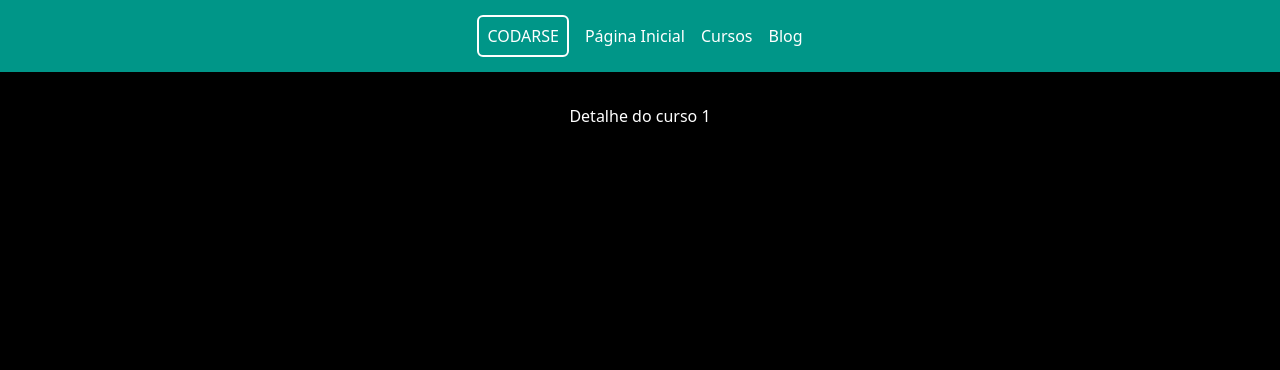
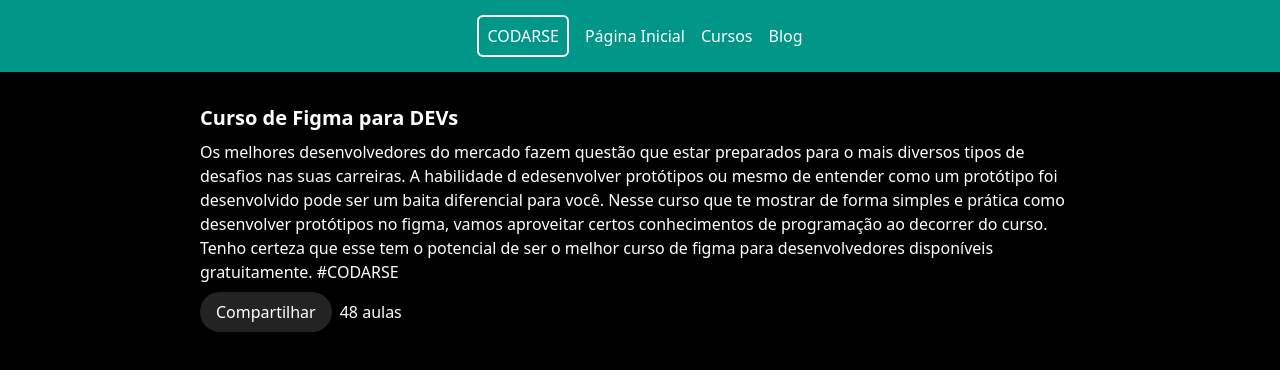
Before and after one commit to Lcgomes-arch/Projeto-Codarse, a Next.js app in the folder youtube-nextjs-course-plataform/: page /cursos/1 in a window 1280 px wide. Shown: the top 370 px of the page. Built offline with nearby package versions, Linux system fonts and the light colour scheme.

Commit message:
Add course header component

```diff
--- a/youtube-nextjs-course-plataform/app/cursos/[id]/page.tsx
+++ b/youtube-nextjs-course-plataform/app/cursos/[id]/page.tsx
@@ -1,3 +1,4 @@
+import { CourseHeader } from "@/app/header/course-header/CourseHeader";
 import { Metadata } from "next";
 
 interface Props {
@@ -18,7 +19,11 @@
 
     return(
         <main className='mt-8 flex justify-center'>
-            Detalhe do curso {params.id}
+            <div className= ' w-full min-[880px]:max-w-[880px]'>
+               <CourseHeader
+
+               />
+            </div>
         </main>
     )
 }
--- a/youtube-nextjs-course-plataform/app/cursos/page.tsx
+++ b/youtube-nextjs-course-plataform/app/cursos/page.tsx
@@ -9,7 +9,7 @@
 
     return(
         <main className= 'mt-8 flex justify-center'>
-            <div className= 'min-[880px]:max-w-[880px] '>
+            <div className= ' w-full min-[880px]:max-w-[880px] '>
                 <Section
                     variant='grid'
                     title='Todos os cursos'
--- /dev/null
+++ b/youtube-nextjs-course-plataform/app/header/course-header/CourseHeader.tsx
@@ -0,0 +1,28 @@
+
+
+
+export const CourseHeader = () => {
+
+    return(
+        <div className='flex flex-col gap-2'>
+        <h1 className='font-extrabold text-xl'>
+            Curso de Figma para DEVs
+        </h1>
+        <p>
+            Os melhores desenvolvedores do mercado fazem questão que estar preparados para o mais diversos tipos de desafios nas suas carreiras. A habilidade d edesenvolver protótipos ou mesmo de entender como um protótipo foi desenvolvido pode ser um baita diferencial para você. Nesse curso que te mostrar de forma simples e prática como desenvolver protótipos no figma, vamos aproveitar certos conhecimentos de programação ao decorrer do curso. Tenho certeza que esse tem o potencial de ser o melhor curso de figma para desenvolvedores disponíveis gratuitamente. #CODARSE
+        </p>
+
+
+       <div className= 'flex gap-2 items-center'>
+        <button className= 'py-2 px-4 bg-paper rounded-full'>
+            Compartilhar
+        </button>
+
+
+        <span >
+            48 aulas
+        </span>
+       </div>
+        </div>
+    );
+};
--- a/youtube-nextjs-course-plataform/app/page.tsx
+++ b/youtube-nextjs-course-plataform/app/page.tsx
@@ -9,7 +9,7 @@
   return (
 
       <main className= 'mt-8 flex justify-center'>
-        <div className= 'max-w-full min-[880px]:max-w-[880px] '>
+        <div className= 'w-full min-[880px]:max-w-[880px] '>
           <Section
             variant= 'h-list'
             title='Veja mais cursos'
```
